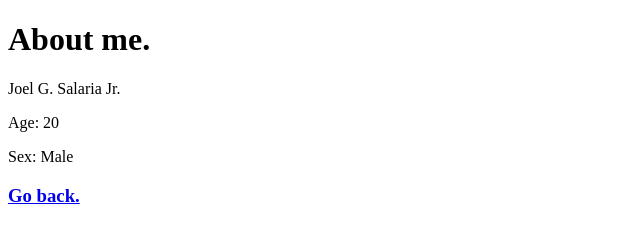
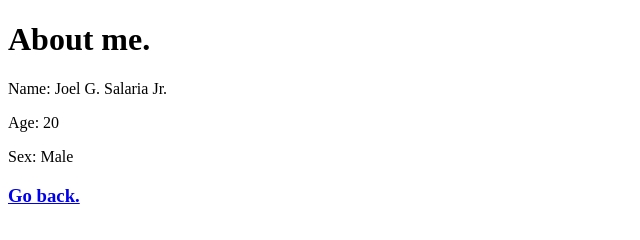
Before and after one commit to Takaowers/MY_HTML_PAGE, a plain HTML site: page Aboutme.html in a window 1280 px wide. Shown: the full height of the page, 0-640 px from the left. Drawn offline with Linux system fonts and the light colour scheme.

Commit message:
first commit

```diff
--- a/Aboutme.html
+++ b/Aboutme.html
@@ -4,11 +4,11 @@
     <meta charset="UTF-8">
     <meta http-equiv="X-UA-Compatible" content="IE=edge">
     <meta name="viewport" content="width=device-width, initial-scale=1.0">
-    <title>Document</title>
+    <title>About me</title>
 </head>
 <body>
     <h1>About me.</h1>
-    <p>Joel G. Salaria Jr.</p>
+    <p>Name: Joel G. Salaria Jr.</p>
     <p>Age: 20</p>
     <p>Sex: Male</p>
     <h3><a href="index.html"><p>Go back.</p></a></h3>
```
Also changed, not shown: MissionVision.html (+1 -1 lines), Mygallery.html (+1 -1 lines), index.html (+2 -0 lines).
